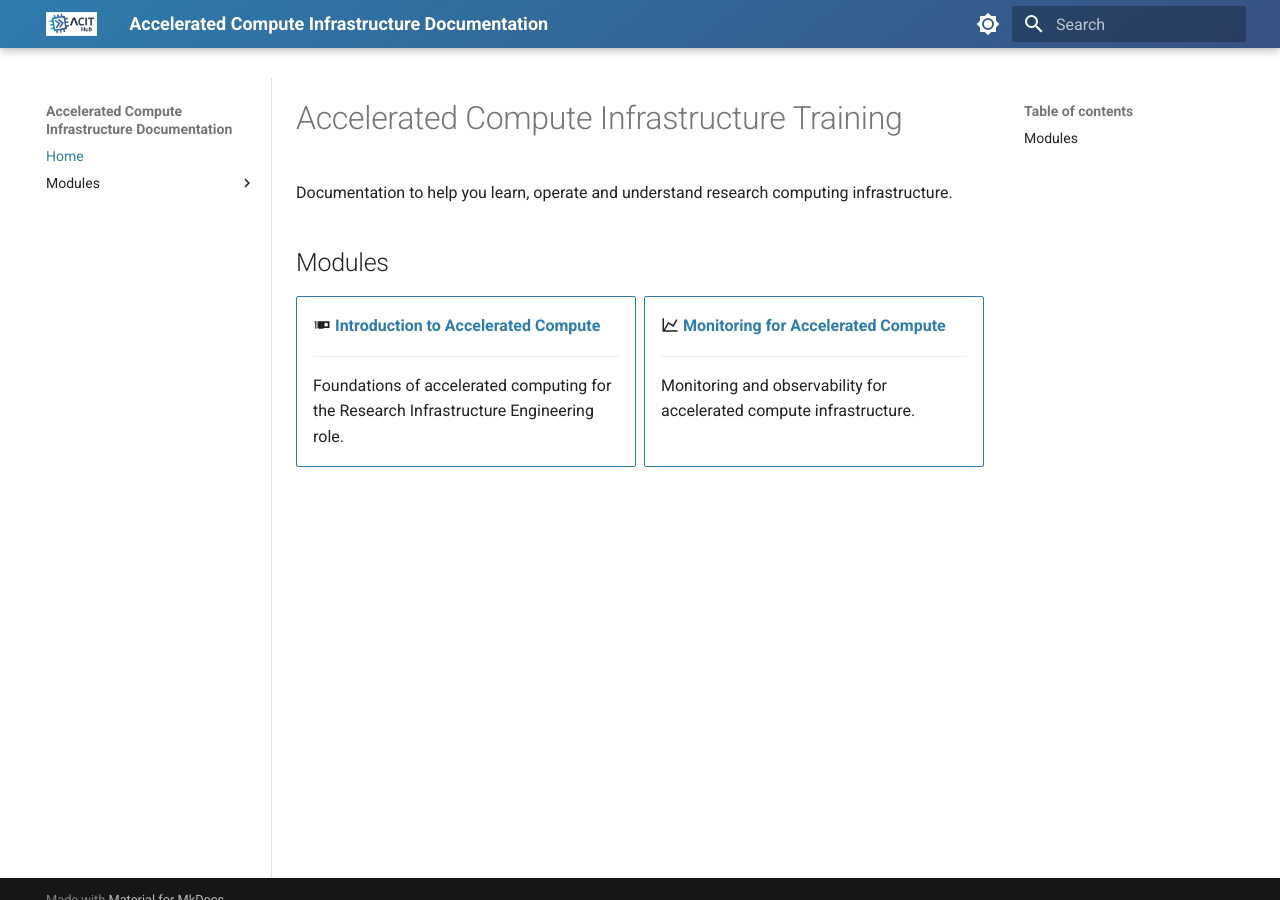
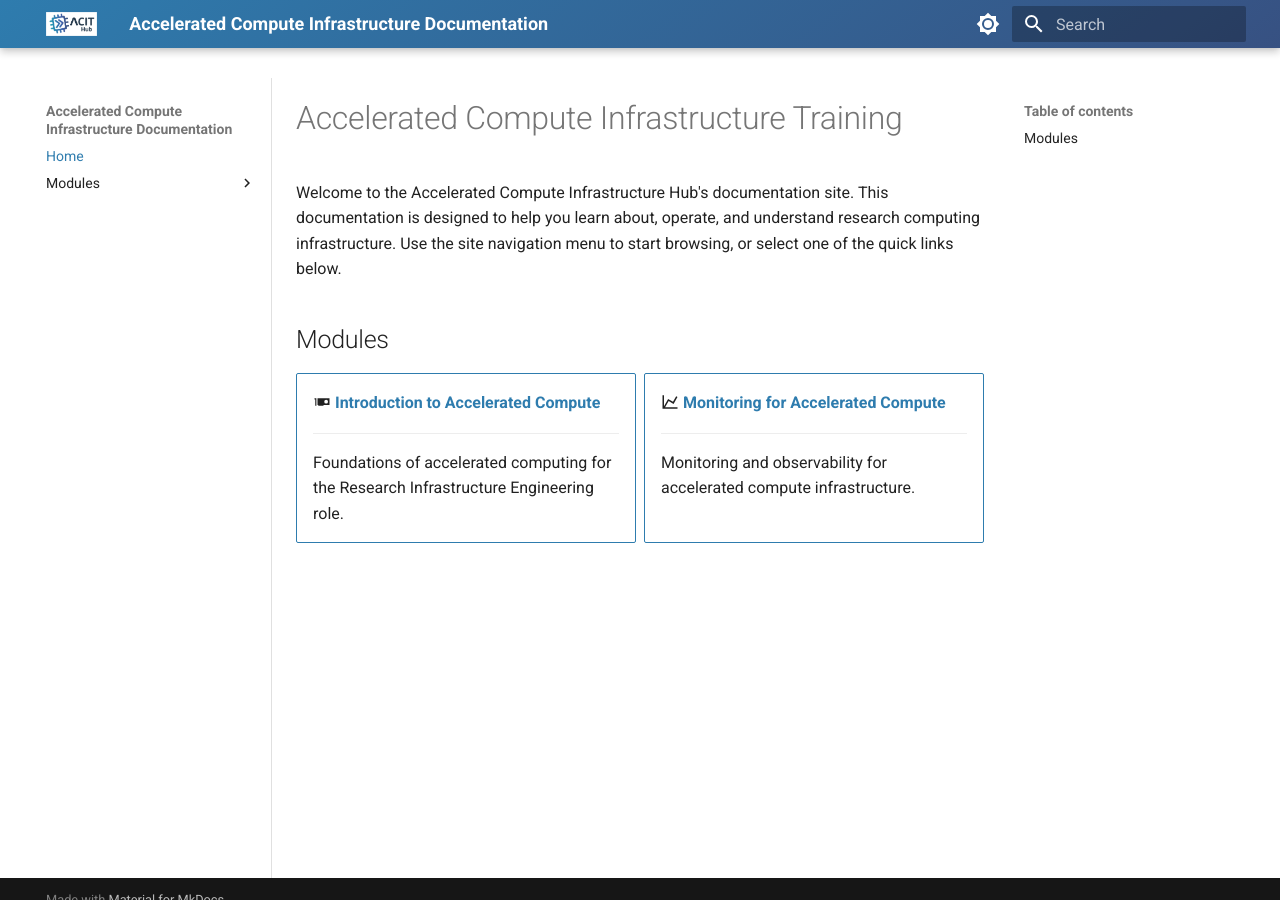
Before and after one commit to ACIT-Hub/docs-acit.surrey.ac.uk, an MkDocs documentation site: the page built from docs/index.md, in a window 1280 px wide and 900 px high. Built offline with MkDocs 1.6.1 and Material for MkDocs 9.7.7, drawn with Linux system fonts in a browser that asks for light colours.

Commit message:
added site intro

```diff
--- a/docs/index.md
+++ b/docs/index.md
@@ -1,7 +1,6 @@
 # Accelerated Compute Infrastructure Training
 
-Documentation to help you learn, operate and understand research computing infrastructure.
-
+Welcome to the Accelerated Compute Infrastructure Hub's documentation site. This documentation is designed to help you learn about, operate, and understand research computing infrastructure. Use the site navigation menu to start browsing, or select one of the quick links below.
 ## Modules
 
 <div class="grid cards" markdown>
```
